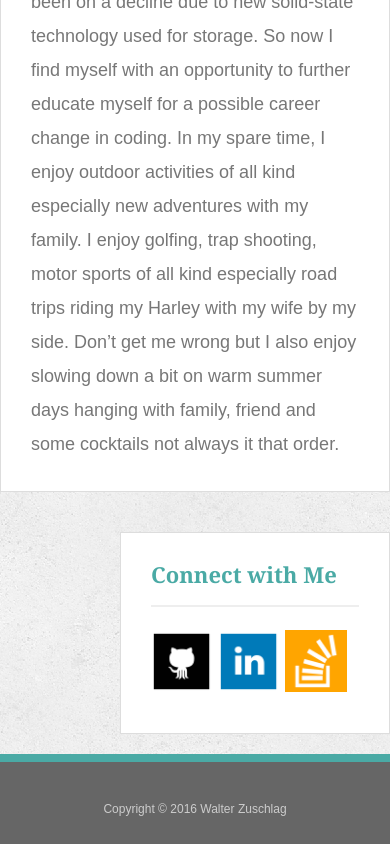
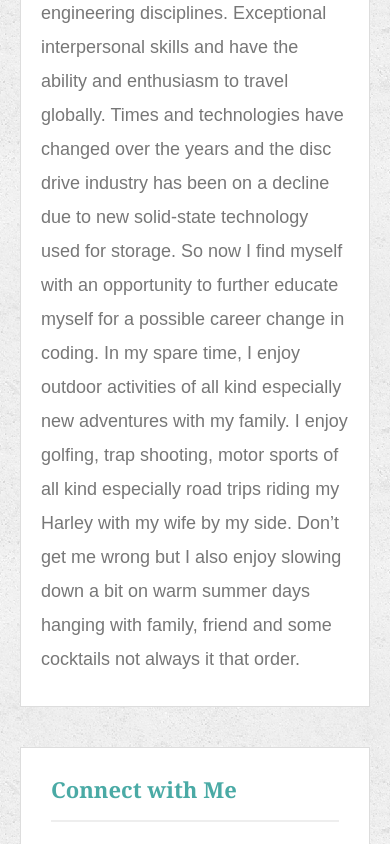
Before and after one commit to wzuschlag/Responsive-Portfolio, a plain HTML site: page index.html in a window 390 px wide. Shown: the part 1156-2000 px from the top of the page. Drawn offline with Linux system fonts and the light colour scheme.

Commit message:
add final tweeks hmwk2.2

```diff
--- a/assets/css/style.css
+++ b/assets/css/style.css
@@ -237,3 +237,72 @@ input[type=submit] {
   background: #4aaaa5;
   border: 0 none;
 }
+
+/* Media queries Screen Sizes */
+/* Width at 980px and below */
+@media screen and (max-width: 980px) {
+
+  .main-section,
+  .container {
+  width: 100%;
+  padding-left: 20px;
+  padding-right: 20px;
+}
+
+  #connect,
+  .sidebar {
+    width: 100%;
+    float: left;
+    max-width: 100%
+  }
+
+}
+/* Additional Screen Sizes */
+/* Width at 768px and below */
+@media screen and (max-width: 768px) {
+
+  .main-section,
+  .container {
+  width: 100%;
+  padding-left: 20px;
+  padding-right: 20px;
+}
+
+  #connect,
+  .sidebar {
+    width: 100%;
+    float: left;
+    max-width: 100%
+  }
+
+  nav {
+    float: left;
+  }
+
+}
+/* Width at 640px and below */
+@media screen and (max-width: 640px) {
+
+  .main-section,
+  .container {
+  width: 100%;
+  padding-left: 20px;
+  padding-right: 20px;
+}
+
+  #connect,
+  .sidebar {
+    width: 100%;
+    float: left;
+    max-width: 100%;
+  }
+
+  #masthead{
+    position: static;
+  }
+
+  nav {
+    float: left;
+  }
+
+}
--- a/index.html
+++ b/index.html
@@ -3,6 +3,7 @@
 
 <head>
   <meta charset="UTF-8">
+  <meta name="viewport" content="width=device-width, initial-scale=1.0">
   <title>About | Walter Zuschlag</title>
   <link rel="stylesheet" type="text/css" href="assets/css/reset.css">
   <link rel="stylesheet" type="text/css" href="assets/css/style.css">
```
Also changed, not shown: contact.html (+1 -0 lines), portfolio.html (+1 -0 lines).
